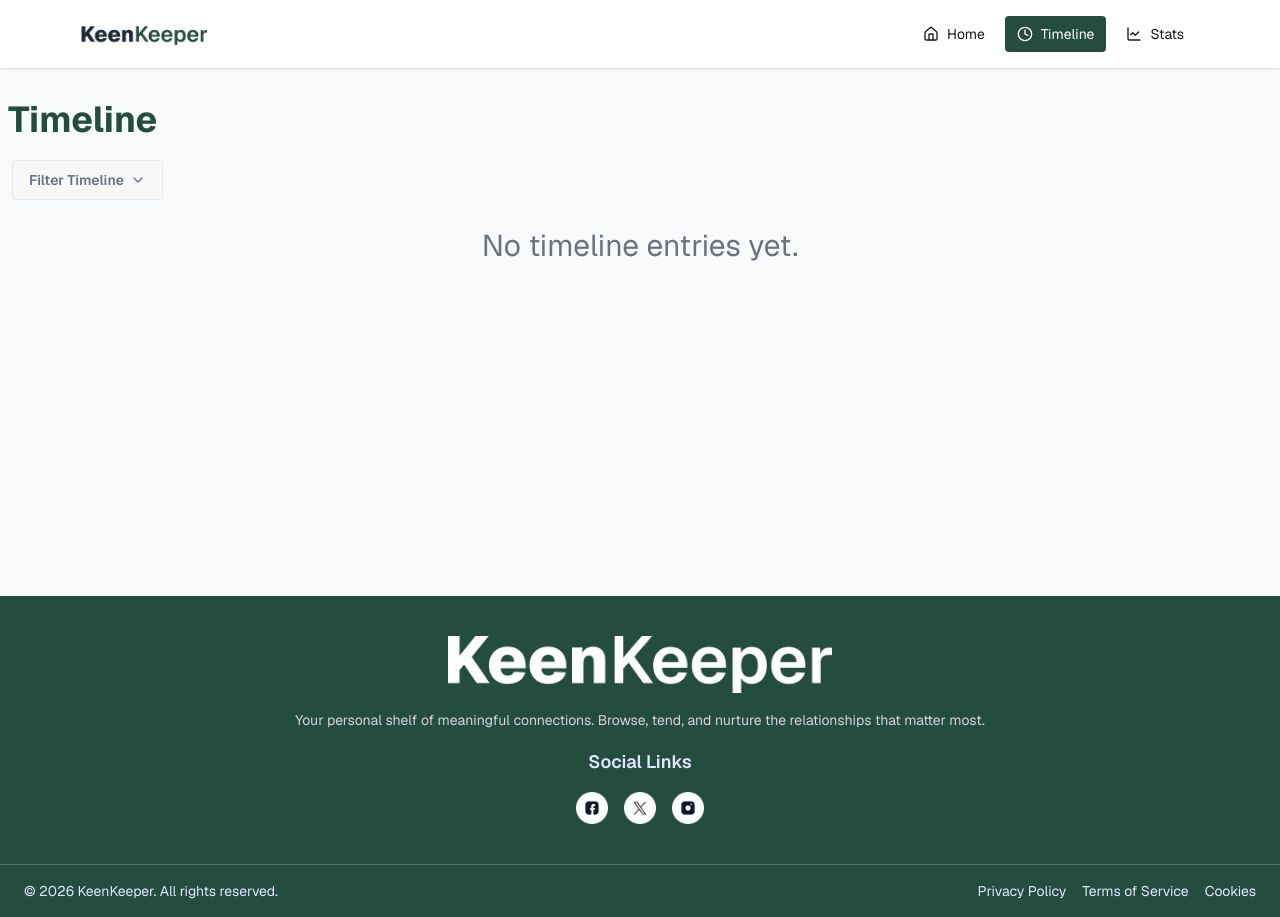
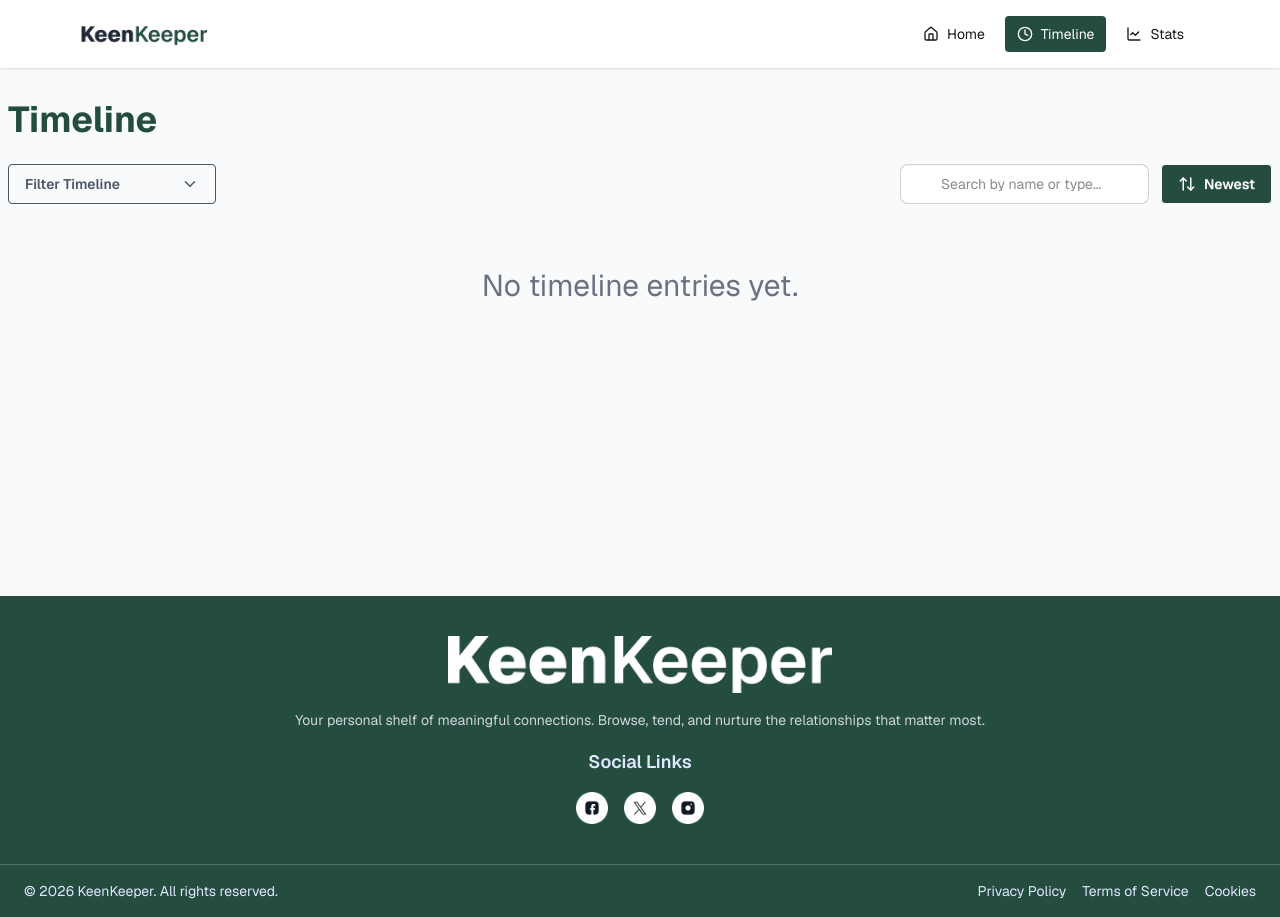
Before and after one commit to RedwanHaasaan/keen-keeper, a React (Vite) app: page /timeline in a window 1280 px wide. Built offline with nearby package versions, Linux system fonts and the light colour scheme.

Commit message:
Feat: Integrate react-toastify for notifications and enhance Timeline with search and sort functionality

```diff
--- a/package.json
+++ b/package.json
@@ -16,6 +16,7 @@
     "react": "^19.2.4",
     "react-dom": "^19.2.4",
     "react-router-dom": "^7.14.1",
+    "react-toastify": "^11.0.5",
     "recharts": "^3.8.1",
     "tailwindcss": "^4.2.2"
   },
--- a/src/Pages/Timeline.jsx
+++ b/src/Pages/Timeline.jsx
@@ -1,54 +1,94 @@
-import { ChevronDown } from "lucide-react";
+import { ChevronDown, Search, ArrowUpDown, SearchCheck } from "lucide-react";
 import TimelineCard from "../components/ui/TimelineCard";
 import useKeeper from "../hooks/useKeeperCtx";
 
 const Timeline = () => {
-  const { setFilterType,fillterdTimeline } = useKeeper();
+  const {
+    setFilterType,
+    processedTimeline,
+    searchQuery,
+    setSearchQuery,
+    sortOrder,
+    setSortOrder,
+  } = useKeeper();
   return (
     <div className="px-2 flex flex-col gap-6 xl:min-h-116">
       <div>
-        <h1 className="text-2xl lg:text-4xl font-bold mb-4 text-green">
+        <h1 className="text-2xl lg:text-4xl font-bold mb-6 text-green">
           Timeline
         </h1>
-        <div className="dropdown dropdown-bottom">
+
+        {/* Controls Section - Responsive */}
+        <div className="flex flex-col lg:flex-row lg:items-center lg:justify-between gap-4">
+
+          {/* Filter Dropdown */}
+          <div className="w-full lg:w-auto">
+            <div className="dropdown dropdown-bottom w-full lg:w-52">
               <div
                 tabIndex={0}
                 role="button"
-            className="btn m-1 flex justify-between text-gray-500"
+                className="btn btn-outline w-full lg:w-auto btn-sm lg:btn-md flex justify-between text-gray-600 hover:bg-green hover:text-white hover:border-green"
               >
                 <span>Filter Timeline</span>
                 <span>
-              <ChevronDown size={16} />
+                  <ChevronDown size={18} />
                 </span>
               </div>
               <ul
                 tabIndex="-1"
-            className="dropdown-content menu bg-base-100 rounded-box z-1 w-52 p-2 shadow-sm"
+                className="dropdown-content menu bg-base-100 rounded-box z-10 w-full lg:w-52 p-2 shadow-lg"
               >
                 <li>
-              <a onClick={() => setFilterType("all")}>All</a>
+                  <a onClick={() => setFilterType("all")} className="hover:bg-green hover:text-white">All</a>
                 </li>
                 <li>
-              <a onClick={() => setFilterType("text")}>Text</a>
+                  <a onClick={() => setFilterType("text")} className="hover:bg-green hover:text-white">Text</a>
                 </li>
                 <li>
-              <a onClick={() => setFilterType("call")}>Call</a>
+                  <a onClick={() => setFilterType("call")} className="hover:bg-green hover:text-white">Call</a>
                 </li>
                 <li>
-              <a onClick={() => setFilterType("video")}>Video</a>
+                  <a onClick={() => setFilterType("video")} className="hover:bg-green hover:text-white">Video</a>
                 </li>
               </ul>
             </div>
           </div>
 
+          {/* Search and Sort Controls */}
+          <div className="flex flex-col sm:flex-row gap-3 w-full lg:w-auto">
+            {/* Search Input */}
+            <div className="flex-1 sm:flex-none">
+              <input
+                type="text"
+                value={searchQuery}
+                onChange={(e) => setSearchQuery(e.target.value)}
+                placeholder="Search by name or type..."
+                className="input input-bordered input-sm lg:input-md w-full pl-10 pr-4 focus:outline-none focus:ring-2 focus:ring-green focus:border-transparent rounded-lg"
+              />
+            </div>
+
+            {/* Sort Button */}
+            <button
+              onClick={() =>
+                setSortOrder(sortOrder === "newest" ? "oldest" : "newest")
+              }
+              className="btn btn-sm lg:btn-md btn-outline bg-green text-white flex items-center gap-2 whitespace-nowrap"
+            >
+              <ArrowUpDown size={18} />
+              <span>{sortOrder === "newest" ? "Newest" : "Oldest"}</span>
+            </button>
+          </div>
+        </div>
+      </div>
+
       <div className="flex flex-col gap-6">
         {/* Timeline card */}
-        {fillterdTimeline.length > 0 ? (
-          fillterdTimeline.map((entry) => (
+        {processedTimeline.length > 0 ? (
+          processedTimeline.map((entry) => (
             <TimelineCard key={entry.id} timelinedata={entry} />
           ))
         ) : (
-          <p className="text-gray-500 flex justify-center items-center lg:text-3xl">
+          <p className="text-gray-500 flex justify-center items-center lg:text-3xl py-10">
             No timeline entries yet.
           </p>
         )}
--- a/src/app/App.jsx
+++ b/src/app/App.jsx
@@ -1,8 +1,26 @@
 import { RouterProvider } from "react-router-dom"
+import { ToastContainer } from "react-toastify"
+import "react-toastify/dist/ReactToastify.css"
 import router from "./router"
 
 function App() {
-  return <RouterProvider router={router} />
+  return (
+    <>
+      <RouterProvider router={router} />
+      <ToastContainer
+        position="bottom-right"
+        autoClose={3000}
+        hideProgressBar={false}
+        newestOnTop={false}
+        closeOnClick
+        rtl={false}
+        pauseOnFocusLoss
+        draggable
+        pauseOnHover
+        theme="light"
+      />
+    </>
+  )
 }
 
 export default App
--- a/src/context/KeeperContaxtProvider.jsx
+++ b/src/context/KeeperContaxtProvider.jsx
@@ -1,4 +1,5 @@
 import { useEffect, useState } from 'react';
+import { toast } from 'react-toastify';
 import { KeeperContext } from './KeeperContext';
 const KeeperContaxtProvider = ({children}) => {
 
@@ -6,6 +7,8 @@ const KeeperContaxtProvider = ({children}) => {
   const [timeline,setTimeline] = useState([]);
   const [filterType, setFilterType] = useState("all");
   const [loading, setLoading] = useState(true);
+  const [searchQuery, setSearchQuery] = useState("");
+  const [sortOrder, setSortOrder] = useState("newest");
 
   //fetching data from json file
   useEffect(()=>{
@@ -51,16 +54,67 @@ const KeeperContaxtProvider = ({children}) => {
       }),
       };
       setTimeline(prevTimeline => [...prevTimeline, newTimelineEntry]);
+
+      // Toast notification based on action type
+      const actionMessages = {
+        text: `Texted ${friendToBeAdded.name}!`,
+        call: `Called ${friendToBeAdded.name}!`,
+        video: `Video called ${friendToBeAdded.name}!`,
+      };
+
+      toast.success(actionMessages[actionType] || "Action recorded!", {
+        position: "top-right",
+        autoClose: 3000,
+        hideProgressBar: false,
+        closeOnClick: true,
+        pauseOnHover: true,
+        draggable: true,
+      });
     }
   }
 
   //handle delete timeline entry
   const handleDeleteTimelineEntry = (entryId) => {
     setTimeline(prevTimeline => prevTimeline.filter(entry => entry.id !== entryId));
+
+    // Toast notification for deletion
+    toast.info("Timeline entry removed", {
+      position: "top-right",
+      autoClose: 2500,
+      hideProgressBar: false,
+      closeOnClick: true,
+      pauseOnHover: true,
+      draggable: true,
+    });
   }
 
   //filter timeline based on action type
   const fillterdTimeline = filterType === "all" ? timeline : timeline.filter(entry => entry.action === filterType);
+
+  //search timeline by friend name or action type
+  const searchTimeline = (entries) => {
+    if (!searchQuery.trim()) return entries;
+
+    const query = searchQuery.toLowerCase();
+    return entries.filter(entry =>
+      entry.friendName.toLowerCase().includes(query) ||
+      entry.action.toLowerCase().includes(query)
+    );
+  };
+
+  //sort timeline entries by date
+  const sortTimeline = (entries) => {
+    const sorted = [...entries];
+    if (sortOrder === "newest") {
+      sorted.sort((a, b) => b.id - a.id); // Newest first
+    } else {
+      sorted.sort((a, b) => a.id - b.id); // Oldest first
+    }
+    return sorted;
+  };
+
+  //process timeline: filter -> search -> sort
+  const processedTimeline = sortTimeline(searchTimeline(fillterdTimeline));
 
   //chart data
   const chartData = [
@@ -88,6 +142,11 @@ const KeeperContaxtProvider = ({children}) => {
     handleDeleteTimelineEntry,
     setFilterType,
     fillterdTimeline,
+    searchQuery,
+    setSearchQuery,
+    sortOrder,
+    setSortOrder,
+    processedTimeline,
     chartData,
   };
   return (
```
Also changed, not shown: 1 other file (tests, documents, lock files or other folders). Lines whose indentation alone changed are shown as unchanged.
